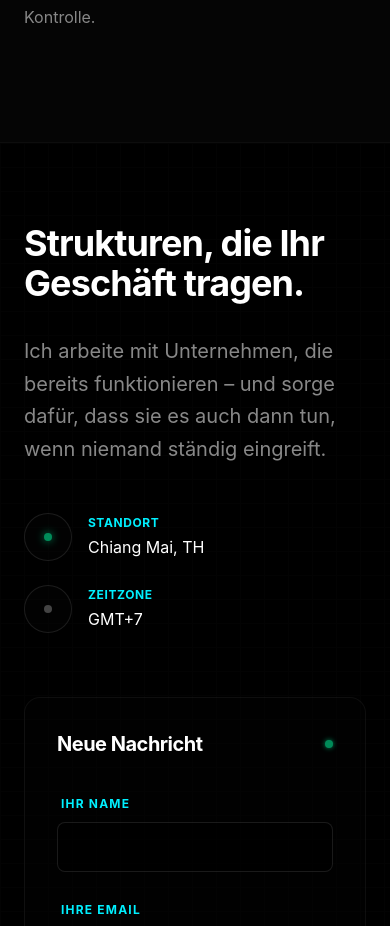
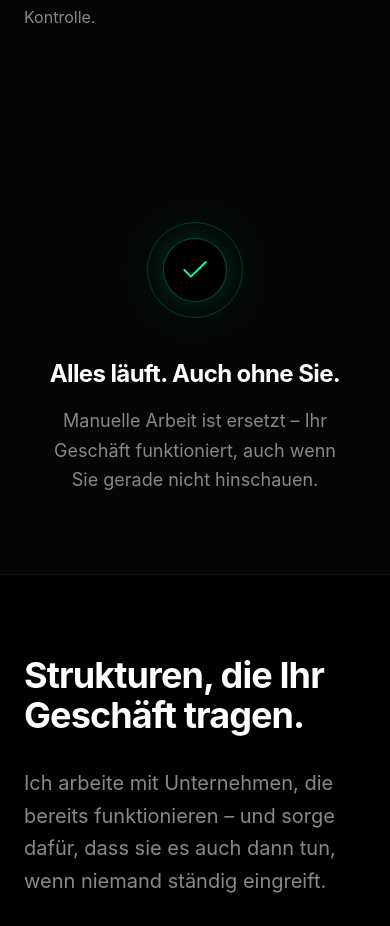
Before and after one commit to bseckin/landingpage, a React (Vite) app: page / in a window 390 px wide. Shown: the part 6888-7814 px from the top of the page. Built offline with nearby package versions, Linux system fonts and the light colour scheme.

Commit message:
Implement Prozess abschluss schritt

```diff
--- a/src/components/Process.tsx
+++ b/src/components/Process.tsx
@@ -1,4 +1,5 @@
-import { Search, FileJson, Hammer, Rocket } from 'lucide-react';
+import { Search, FileJson, Hammer, Rocket, Check } from 'lucide-react';
+import { motion } from 'framer-motion';
 import { useLanguage } from '../context/LanguageContext';
 
 const icons = [Search, FileJson, Hammer, Rocket];
@@ -50,6 +51,60 @@ const Process = () => {
                             </div>
                         );
                     })}
+
+                    {/* Step 5: The Conclusion (Success State) */}
+                    <div className="flex flex-col items-center justify-center pt-24 md:pt-40 relative z-10">
+                        {/* Connecting Line (fading out into success) */}
+                        <div className="absolute top-0 left-1/2 -translate-x-1/2 h-24 md:h-40 w-px bg-gradient-to-b from-primary/20 to-transparent hidden md:block" />
+
+                        {/* The Success Symbol - Clear, Stable, Glowing */}
+                        <motion.div
+                            initial={{ scale: 0.8, opacity: 0 }}
+                            whileInView={{ scale: 1, opacity: 1 }}
+                            viewport={{ once: true }}
+                            transition={{ duration: 1.5, ease: [0.22, 1, 0.36, 1] }} // Custom gentle ease
+                            className="relative w-24 h-24 md:w-32 md:h-32 mb-10 flex items-center justify-center"
+                        >
+                            {/* Stable Outer Glow */}
+                            <div className="absolute inset-0 bg-primary/5 rounded-full blur-2xl" />
+
+                            {/* The Ring - Calm, barely moving */}
+                            <motion.div
+                                className="absolute inset-0 rounded-full border border-primary/20"
+                                initial={{ opacity: 0, scale: 0.9 }}
+                                animate={{ opacity: 1, scale: 1 }}
+                                transition={{ duration: 2, delay: 0.2 }}
+                            />
+
+                            {/* The Icon Container */}
+                            <div className="w-16 h-16 md:w-20 md:h-20 bg-black border border-primary/30 rounded-full flex items-center justify-center shadow-[0_0_30px_rgba(0,255,163,0.15)] relative z-10">
+                                <Check className="w-8 h-8 md:w-10 md:h-10 text-primary" strokeWidth={1.5} />
+                            </div>
+                        </motion.div>
+
+                        {/* The Text - Confidence & Relief */}
+                        <div className="text-center max-w-lg px-4">
+                            <motion.h3
+                                initial={{ opacity: 0, y: 20 }}
+                                whileInView={{ opacity: 1, y: 0 }}
+                                viewport={{ once: true }}
+                                transition={{ duration: 1, delay: 0.4 }}
+                                className="text-2xl md:text-3xl font-bold text-white mb-4 font-sans tracking-tight"
+                            >
+                                {t.process.conclusion.headline}
+                            </motion.h3>
+
+                            <motion.p
+                                initial={{ opacity: 0 }}
+                                whileInView={{ opacity: 1 }}
+                                viewport={{ once: true }}
+                                transition={{ duration: 1, delay: 0.6 }}
+                                className="text-text-secondary text-lg font-sans leading-relaxed"
+                            >
+                                {t.process.conclusion.description}
+                            </motion.p>
+                        </div>
+                    </div>
                 </div>
             </div>
         </section>
--- a/src/content/translations.tsx
+++ b/src/content/translations.tsx
@@ -71,7 +71,11 @@ export const translations = {
                     title: 'Sichere Übergabe',
                     desc: 'Sie erhalten alle Zugänge. Ihr Business läuft automatisch – und Sie behalten die volle Kontrolle.',
                 }
-            ]
+            ],
+            conclusion: {
+                headline: "Alles läuft. Auch ohne Sie.",
+                description: "Manuelle Arbeit ist ersetzt – Ihr Geschäft funktioniert, auch wenn Sie gerade nicht hinschauen."
+            }
         },
         about: {
             whoAmI: "WHO_AM_I",
@@ -174,7 +178,11 @@ export const translations = {
                     title: 'Secure Handover',
                     desc: 'You receive all access. Your business runs automatically – and you keep full control.',
                 }
-            ]
+            ],
+            conclusion: {
+                headline: "Everything runs. Even without you.",
+                description: "Manual work is replaced – your business works, even when you're not looking."
+            }
         },
         about: {
             whoAmI: "WHO_AM_I",
```
